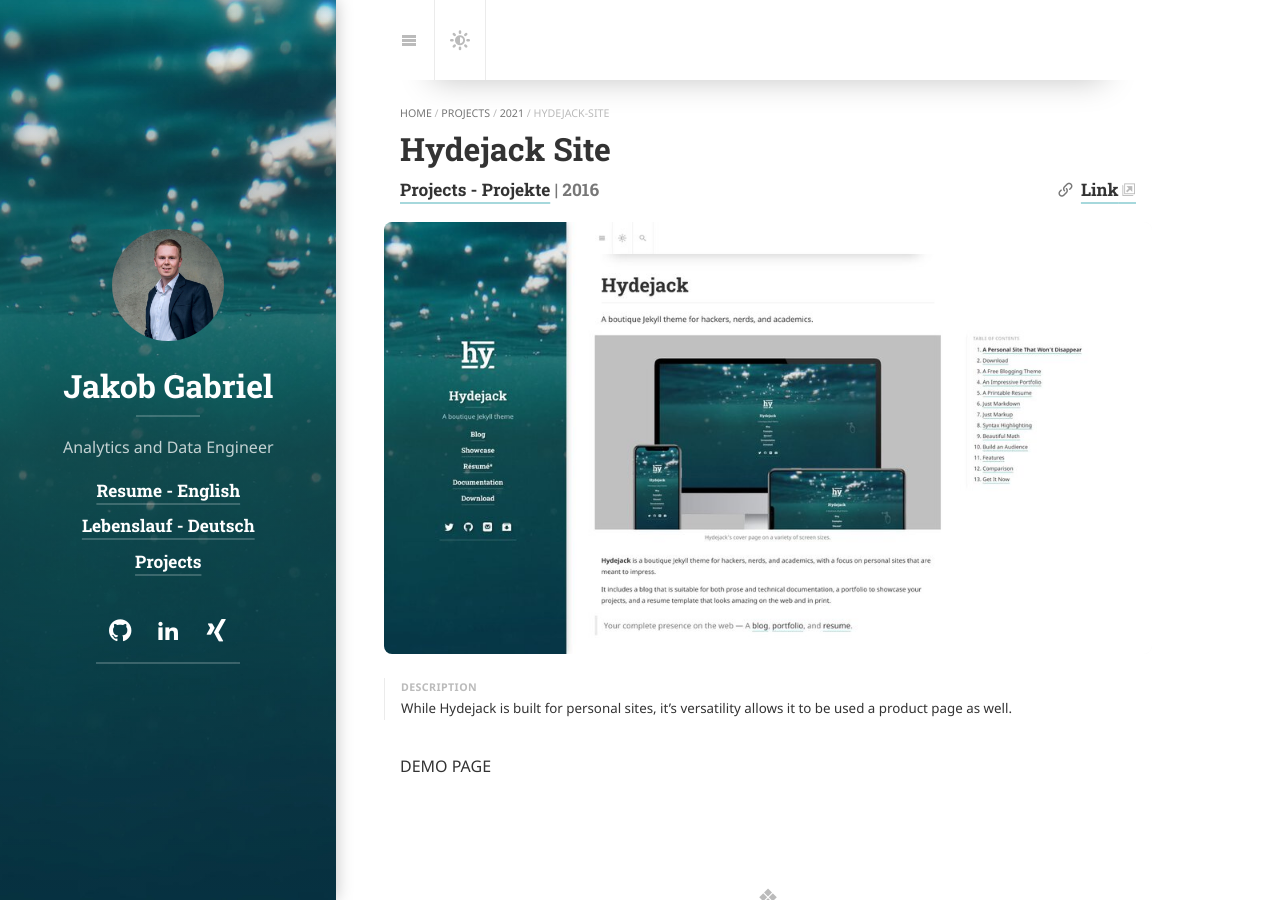
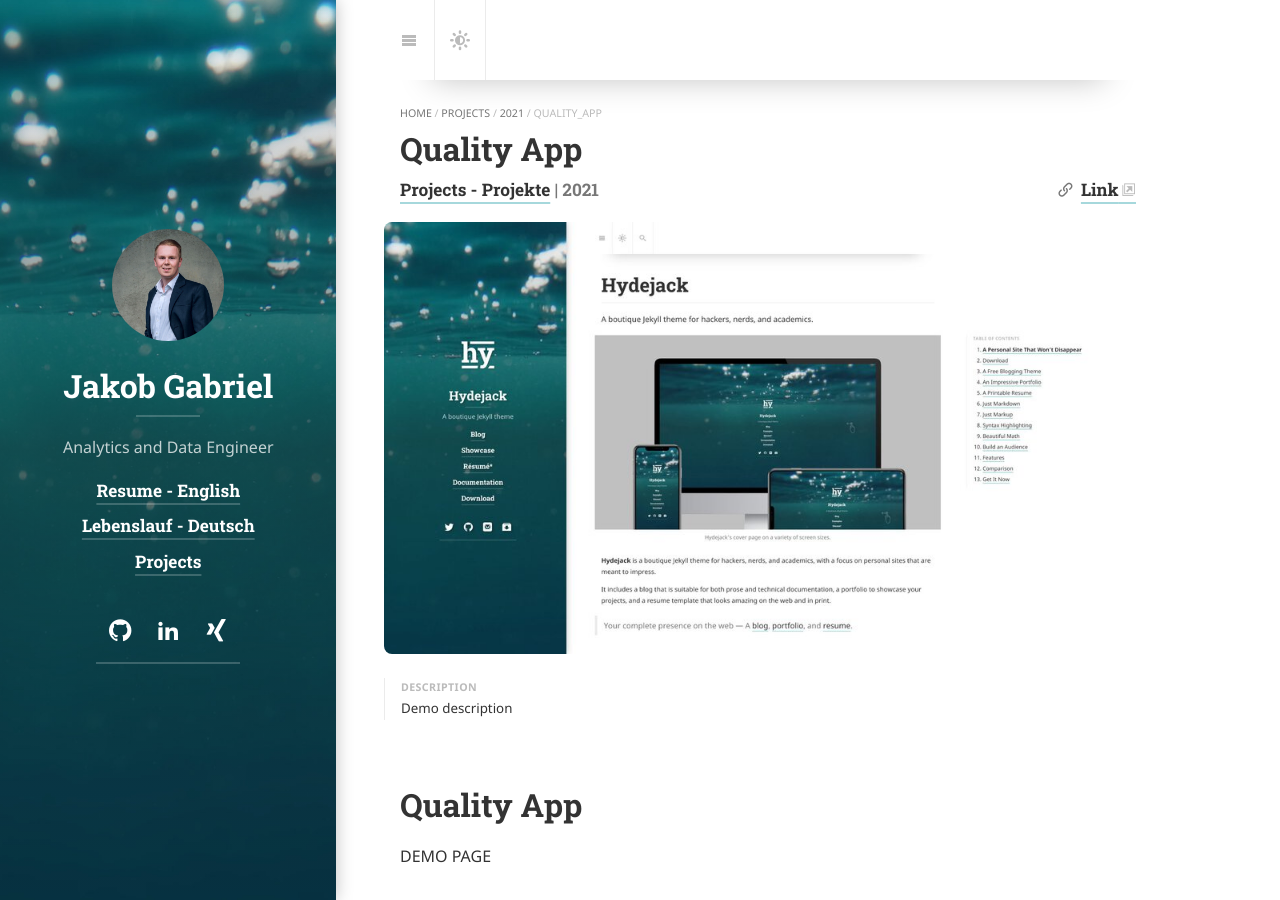
Before and after one commit to jakobgabriel/blog-resume-jakob-gabriel, a Jekyll site: the page built from _projects/2021/quality_app.md, in a window 1280 px wide and 900 px high. Built offline with Jekyll 4.4.1, drawn with Linux system fonts in a browser that asks for light colours; cached includes are drawn as plain includes; nearby versions of some CDN libraries; some web fonts are replaced; library files that are not in the unit come from our copies; some of the changed text lies outside the part shown.

Commit message:
minor change - certificates added, project pages as demo pages

```diff
--- a/_projects/2021/hydejack-site.md
+++ b/_projects/2021/quality_app.md
@@ -1,10 +1,10 @@
 ---
 layout: project
-title: 'Hydejack Site'
-caption: Dogfooding Hydejack to sell Hydejack.
+title: 'Quality App'
+caption: Demo caption
 description: >
-  While Hydejack is built for personal sites, it's versatility allows it to be used a product page as well.
-date: '01-01-2016'
+  Demo description
+date: '01-01-2021'
 image:
   path: /assets/img/projects/hydejack-site.jpg
   srcset:
@@ -13,9 +13,11 @@
     480w: /assets/img/projects/hydejack-site@0,25x.jpg
 links:
   - title: Link
-    url: https://hydejack.com/
+    url:
 sitemap: false
 show_collection: projects_2021
 ---
 
+# Quality App
+
 DEMO PAGE
```
Also changed, not shown: _projects/2022/demo_page.md (added, +27 -0 lines), _projects/2022/qwtel.md (deleted, +0 -42 lines), lebenslauf-deutsch.md (+6 -0 lines), resume-english.md (+6 -1 lines).
